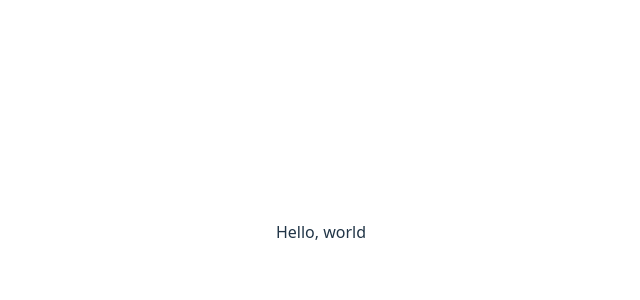
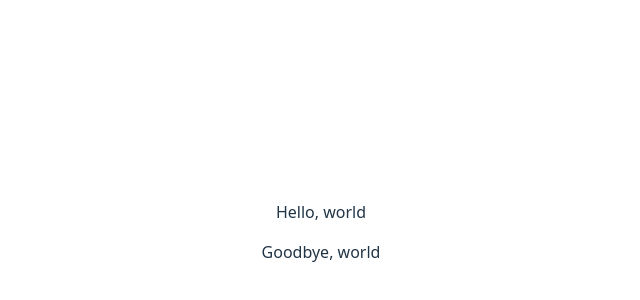
Before and after one commit to seadynamic8/jjtest, a React (Vite) app: page / in a window 1280 px wide. Shown: the part 168-468 px from the top of the page, without its empty margins (319-959 px from the left). Built offline with nearby package versions, Linux system fonts and the light colour scheme.

Commit message:
add a new function

```diff
--- a/src/App.jsx
+++ b/src/App.jsx
@@ -16,7 +16,12 @@ function App() {
     return <p>{str}</p>;
   };
 
-  return <>{print('Hello, world')}</>;
+  return (
+    <>
+      {print('Hello, world')}
+      {print('Goodbye, world')}
+    </>
+  );
 }
 
 export default App;
```
